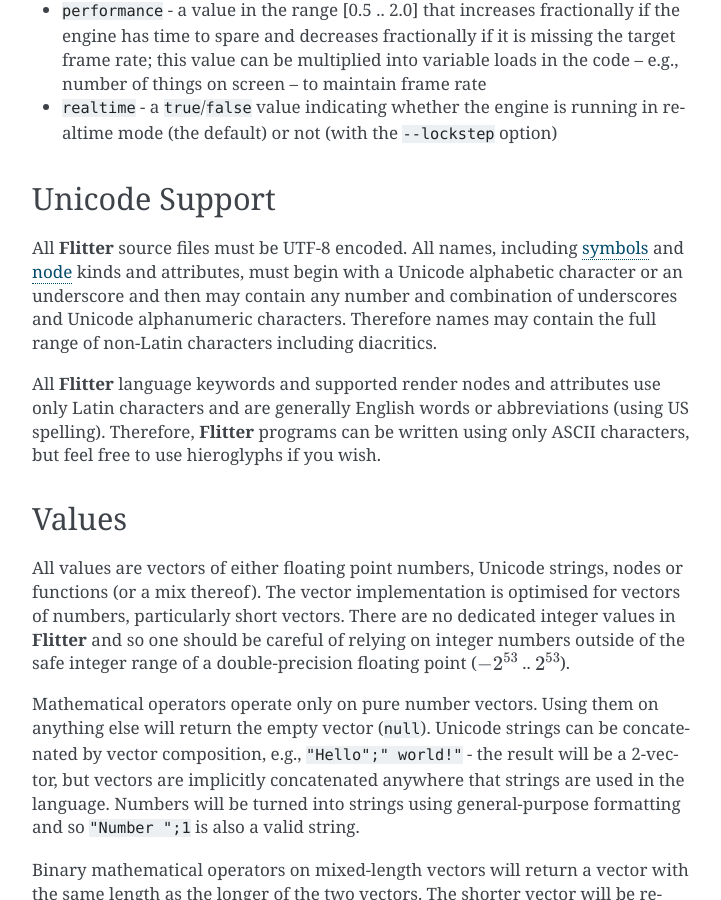
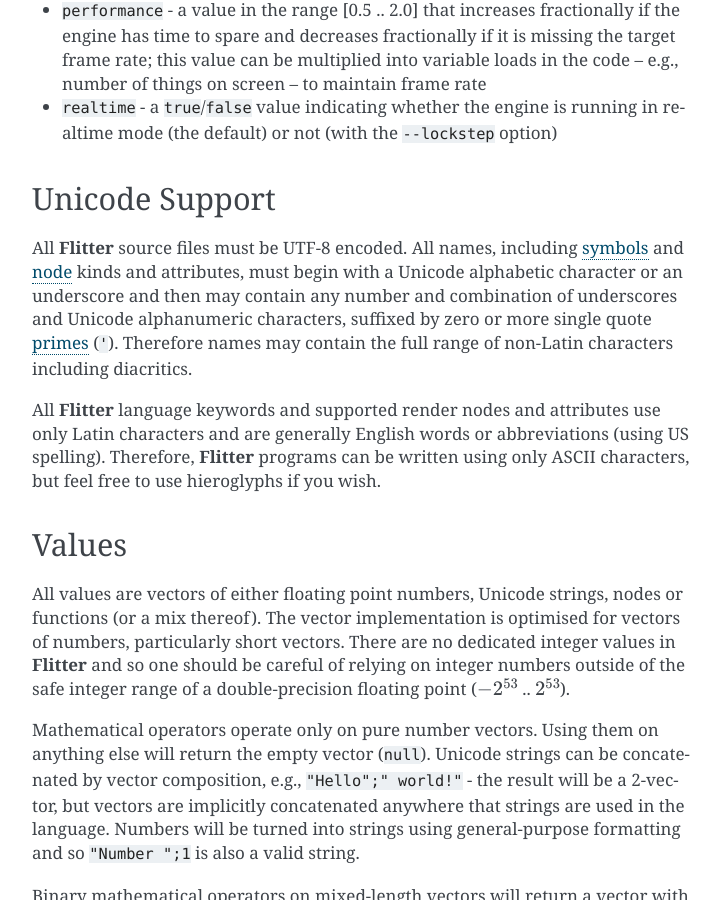
Before and after one commit to jonathanhogg/flitter, a Sphinx documentation site: the page built from docs/language.md, in a window 1280 px wide and 900 px high, scrolled down 1812 px. Shown: the whole window, without its empty margins (388-1109 px from the left). Built offline with Sphinx 7.4.7, drawn with Linux system fonts in a browser that asks for light colours; some of the changed text lies outside the part shown.

Commit message:
Forgot to document primes. Oops!

````diff
--- a/docs/language.md
+++ b/docs/language.md
@@ -91,8 +91,10 @@
 All **Flitter** source files must be UTF-8 encoded. All names, including
 [symbols](#symbols) and [node](#nodes) kinds and attributes, must begin with a
 Unicode alphabetic character or an underscore and then may contain any number
-and combination of underscores and Unicode alphanumeric characters. Therefore
-names may contain the full range of non-Latin characters including diacritics.
+and combination of underscores and Unicode alphanumeric characters, suffixed by
+zero or more single quote [primes](https://en.wikipedia.org/wiki/Prime_(symbol))
+(`'`). Therefore names may contain the full range of non-Latin characters
+including diacritics.
 
 All **Flitter** language keywords and supported render nodes and attributes use
 only Latin characters and are generally English words or abbreviations (using US
@@ -488,6 +490,18 @@
 
 Names introduced with a `let` can redefine engine-supplied values, like `beat`,
 and built-ins, like `sin`.
+
+:::{note}
+**Flitter** supports [primes](https://en.wikipedia.org/wiki/Prime_(symbol)) in
+names. This is a common mathematical convenience for a new unique name that
+references another. For example:
+
+```flitter
+let x' = x + 1
+```
+
+All identifiers may contain any number of single quote characters at the end.
+:::
 
 ## Where
 
````
